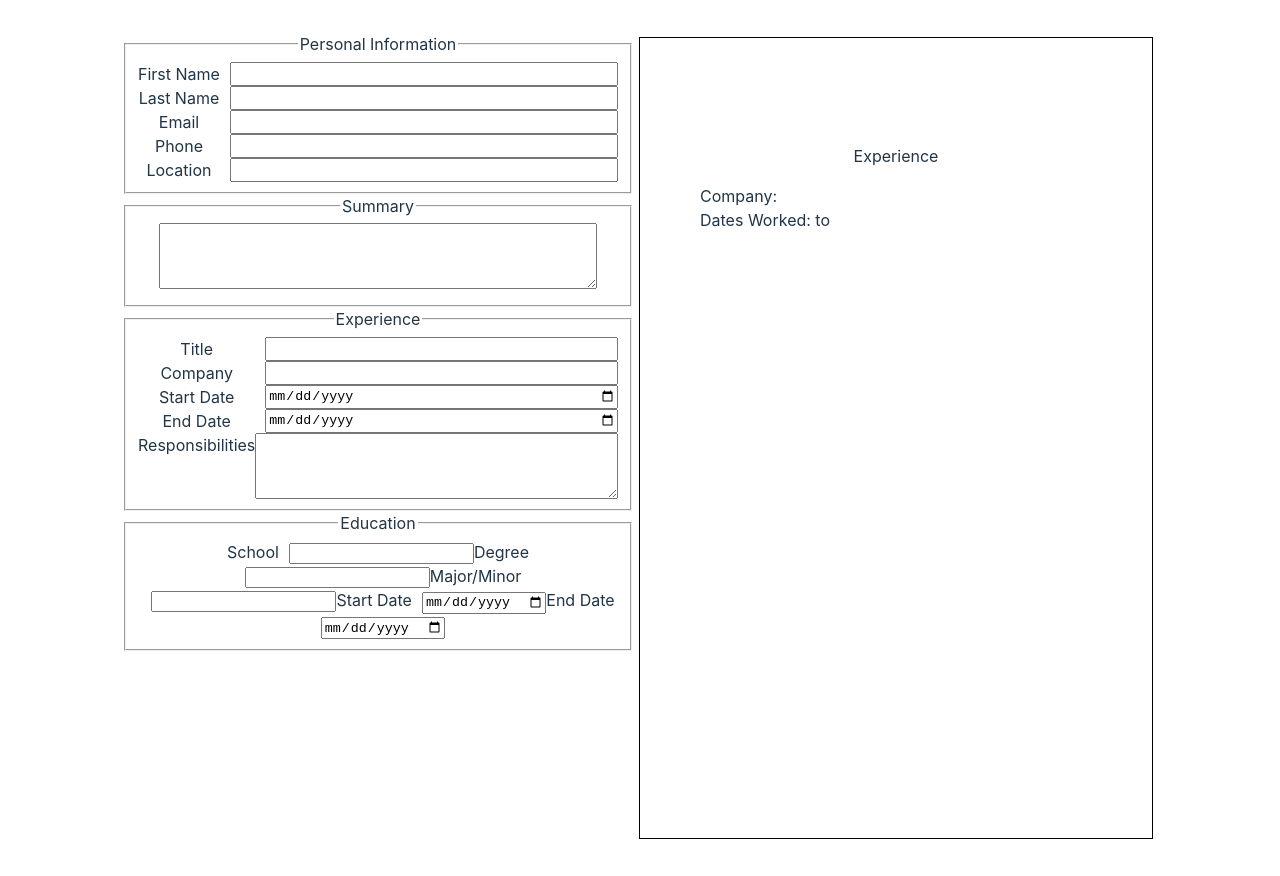
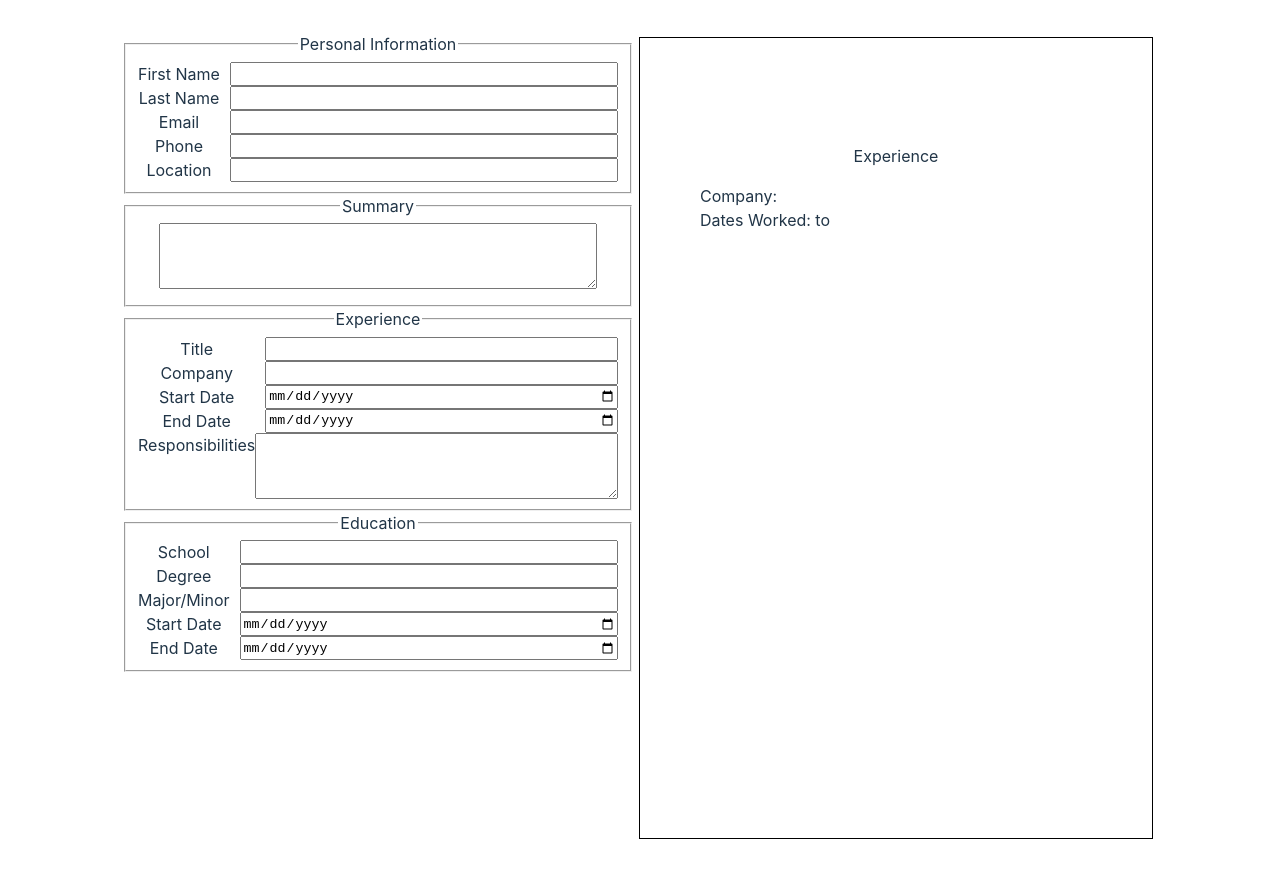
Before and after one commit to suzuhe481/cv-app-creator, a React (Vite) app: page / in a window 1280 px wide. Built offline with nearby package versions, Linux system fonts and the light colour scheme.

Commit message:
Displays education section as grid

```diff
--- a/src/components/Form/Form.css
+++ b/src/components/Form/Form.css
@@ -4,7 +4,8 @@
 
 /* Form displayed in grid */
 #cv-form > fieldset.personal,
-#cv-form > fieldset.experience {
+#cv-form > fieldset.experience,
+#cv-form > fieldset.education {
   display: grid;
   grid-template-columns: auto 1fr;
 }
```
